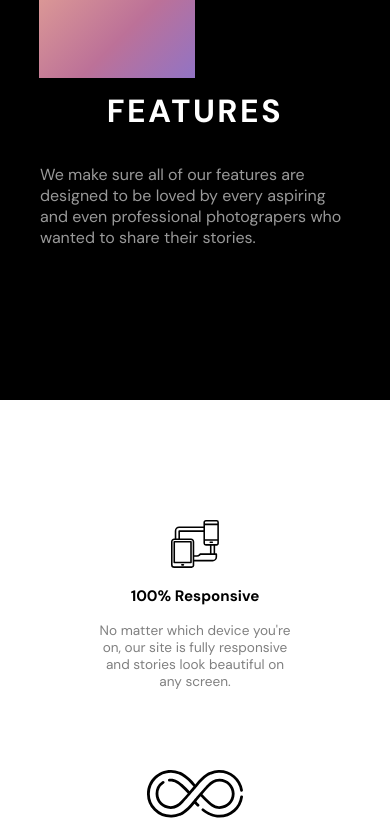
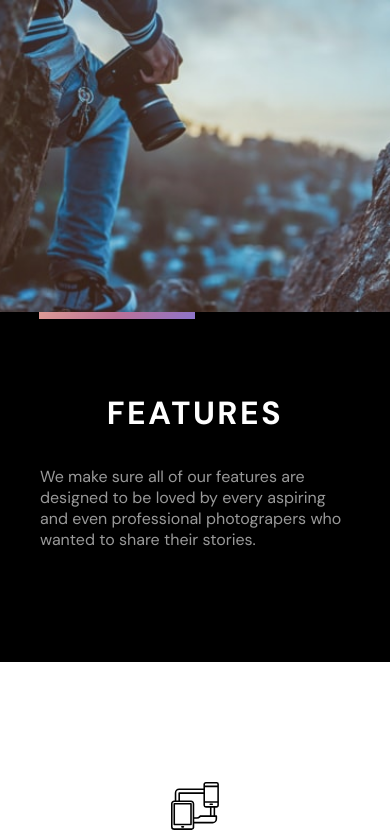
Before and after one commit to GeorgeFlood/snapshot-web, a React (Vite) app: page /home in a window 390 px wide. Shown: the top 838 px of the page. Built offline with nearby package versions, Linux system fonts and the light colour scheme.

Commit message:
second page is now responsive

```diff
--- a/src/scss/features/_header.scss
+++ b/src/scss/features/_header.scss
@@ -13,6 +13,9 @@
     height: 39.5rem;
   }
 
+  @include respond(tab-port) {
+    background-image: url("../../../src/assets/stories/tablet/moon-of-appalacia.jpg");
+  }
   &--text {
     display: flex;
     flex-direction: column;
--- a/src/scss/home/_home.scss
+++ b/src/scss/home/_home.scss
@@ -1,13 +1,33 @@
 .features {
   &__container {
-    height: 50rem;
+    @include respond(phone) {
+      padding: 0;
+    }
   }
 
   & .design-line {
     height: 25%;
+
+    @include respond(phone) {
+      height: 2%;
+    }
+    @include respond(tab-port) {
+      height: 2%;
+    }
+  }
+  & .header__img {
+    @include headerContainerImg(url("../assets/features/desktop/hero.jpg"));
+
+    @include respond(phone) {
+      @include headerContainerImg(url("../assets/features/mobile/hero.jpg"));
+      height: 50rem;
+    }
   }
 
-  & .header__img {
-    @include headerContainerImg(url("../assets/features/desktop/hero.jpg"));
+  & .header__info {
+    @include respond(tab-port) {
+      padding: 10rem 0;
+      height: 30rem;
+    }
   }
 }
--- a/src/styles/main.css
+++ b/src/styles/main.css
@@ -450,6 +450,20 @@ body {
   flex-direction: column;
   padding: 0 4rem;
 }
+.card::after {
+  content: "";
+  position: absolute;
+  top: 0;
+  left: 0;
+  right: 0;
+  bottom: 0;
+  background: linear-gradient(0deg, rgba(0, 0, 0, 0.25), rgba(0, 0, 0, 0.25));
+  z-index: 1;
+}
+.card > * {
+  position: relative;
+  z-index: 2;
+}
 @media (max-width: 56.25em) {
   .card {
     flex-basis: 50%;
@@ -584,6 +598,11 @@ body {
     background-size: cover;
     background-repeat: no-repeat;
     height: 39.5rem;
+  }
+}
+@media (max-width: 56.25em) {
+  .features-header {
+    background-image: url("../../../src/assets/stories/tablet/moon-of-appalacia.jpg");
   }
 }
 .features-header--text {
@@ -1095,11 +1114,23 @@ input:checked + .slider:before {
   color: rgba(255, 255, 255, 0.65);
 }
 
-.features__container {
-  height: 50rem;
+@media (max-width: 37.5em) {
+  .features__container {
+    padding: 0;
+  }
 }
 .features .design-line {
   height: 25%;
+}
+@media (max-width: 37.5em) {
+  .features .design-line {
+    height: 2%;
+  }
+}
+@media (max-width: 56.25em) {
+  .features .design-line {
+    height: 2%;
+  }
 }
 .features .header__img {
   background-image: url("../assets/features/desktop/hero.jpg");
@@ -1126,4 +1157,39 @@ input:checked + .slider:before {
   left: 0;
   right: 0;
   bottom: 0;
+}
+@media (max-width: 37.5em) {
+  .features .header__img {
+    background-image: url("../assets/features/mobile/hero.jpg");
+    flex-basis: 55%;
+    background-repeat: no-repeat;
+    background-size: cover;
+    background-position: center;
+    position: relative;
+    height: 50rem;
+  }
+  .features .header__img:before {
+    content: "";
+    display: block;
+    padding-top: 80%;
+  }
+  .features .header__img:after {
+    content: "";
+    display: block;
+    background-image: url("../assets/features/mobile/hero.jpg");
+    background-repeat: no-repeat;
+    background-size: cover;
+    background-position: center;
+    position: absolute;
+    top: 0;
+    left: 0;
+    right: 0;
+    bottom: 0;
+  }
+}
+@media (max-width: 56.25em) {
+  .features .header__info {
+    padding: 10rem 0;
+    height: 30rem;
+  }
 }/*# sourceMappingURL=main.css.map */
```
Also changed, not shown: src/scss/stories/_gallery.scss (+17 -0 lines), 1 other file (tests, documents, lock files or other folders).
